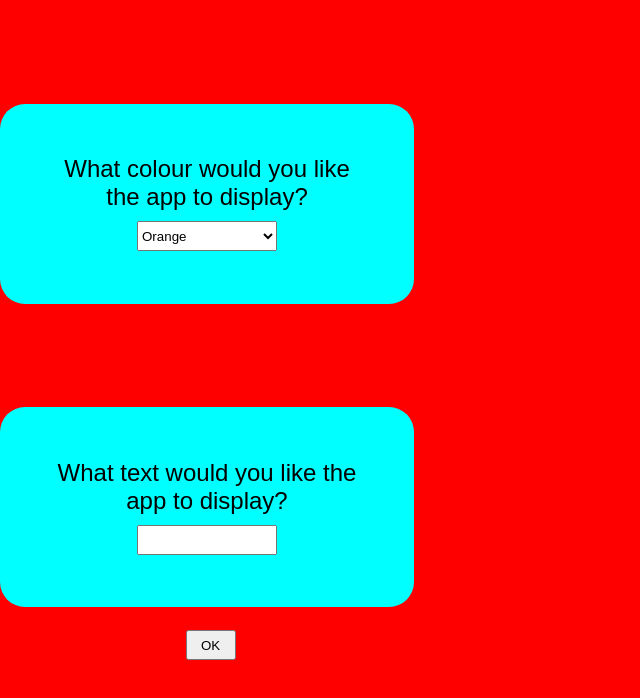
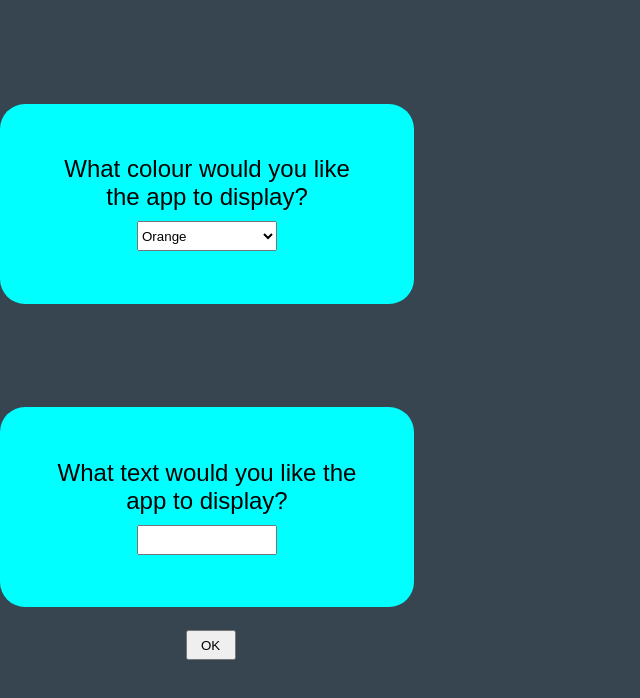
Before and after one commit to frenchmoodeng/akistw.github.io, a plain HTML site: page index.html in a window 1280 px wide. Shown: the whole page, without its empty margins (0-640 px from the left). Drawn offline with Linux system fonts and the light colour scheme; a web font is replaced by a local one.

Commit message:
Update buspass.css

```diff
--- a/buspass.css
+++ b/buspass.css
@@ -11,7 +11,7 @@ body{
     max-height: 896px;
     color: var(--westar);
     font-family: 'Radio Canada', sans-serif;
-    background-color: #FF0000;
+    background-color: #36454F;
 }
 #part2{
     display: none;
```
